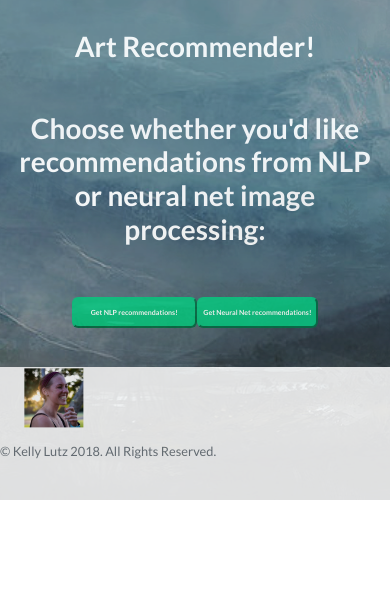
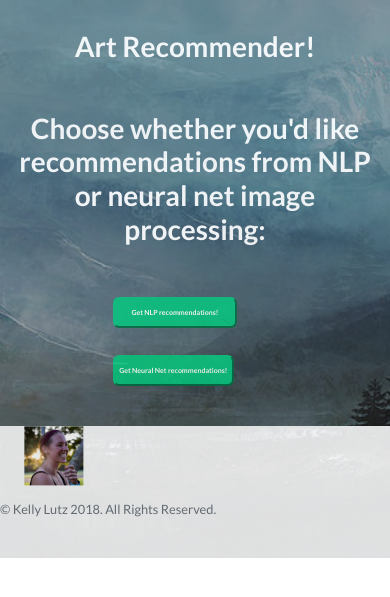
Before and after one commit to klutz4/product_recommender, a Flask app: page / in a window 390 px wide. Shown: the part 81-678 px from the top of the page. Run offline with Flask 2, Linux system fonts and the light colour scheme; parts of the project's set-up code (start-up, migrations or seed data) failed here and were passed over; some libraries are stand-ins or nearby versions.

Commit message:
mobile edits

```diff
--- a/app/templates/home.html
+++ b/app/templates/home.html
@@ -52,7 +52,6 @@
   flex-wrap: nowrap;
   justify-content: center;
   }
-
   button {
               padding: 1vh 2vw;
               background-color: #0ac17f;
@@ -86,6 +85,12 @@
       background-size: cover;
       opacity: 0.9;
     }
+    .center {
+      display: block;
+      margin-left: auto;
+      margin-right: auto;
+      width: 50%;
+    }
   </style>
 
   <body>
@@ -114,13 +119,13 @@
               <div class="form-row">
                 <div class="col-12 col-md-9 mb-2 mb-md-0">
                 <div class="col-12 col-md-3">
-                  <div class= "buttons">
+                  <div class= "buttons center">
                     <form action='/nlp', method='POST'>
                     <button type="submit" class="move-button" style= "width: 32vw;">Get NLP recommendations!</button>
                     </form>
                     <br>
                     <form action='/neural_net', method='POST'>
-                    <button type="submit" class="move-button" style="width 40pw;">Get Neural Net recommendations!</button>
+                    <button type="submit" class="move-button" style="width: 40pw;" >Get Neural Net recommendations!</button>
                     </form>
                   </div>
                 </div>
```
